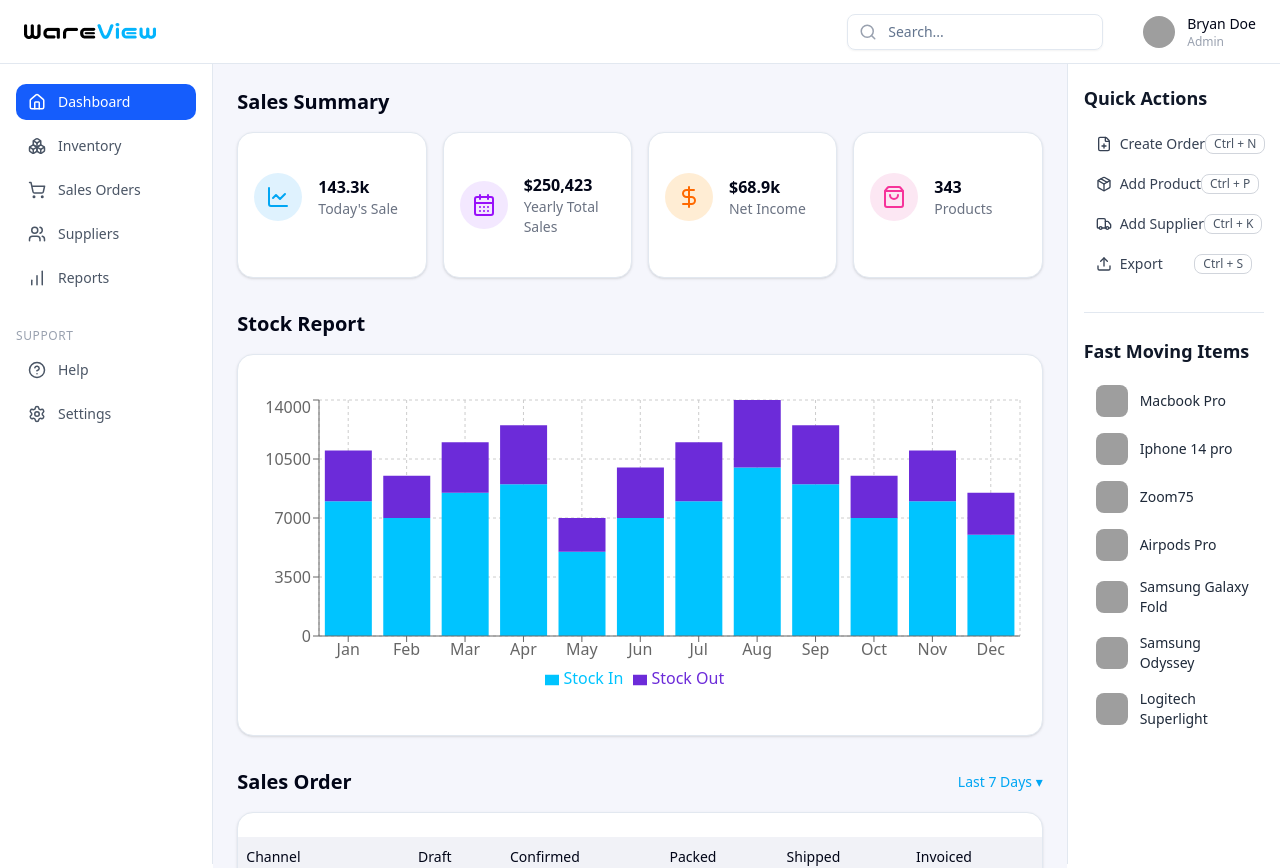
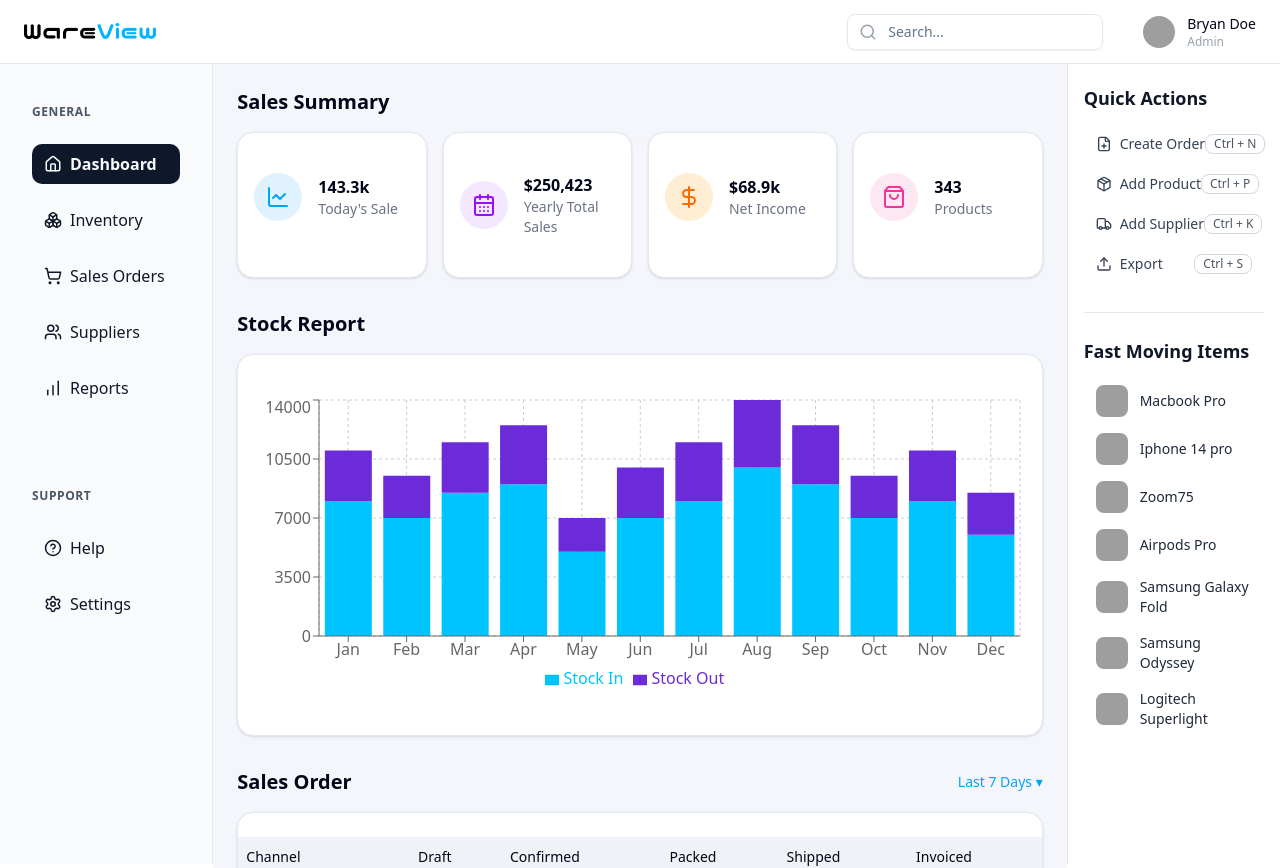
Before and after one commit to Elmasry2020187/inventory, a React (Vite) app: page / in a window 1280 px wide. Shown: the top 868 px of the page. Built offline with nearby package versions, Linux system fonts and the light colour scheme; grey boxes are pictures that could not be loaded.

Commit message:
feat: add sidebar component

```diff
--- a/src/components/layout/Sidebar.jsx
+++ b/src/components/layout/Sidebar.jsx
@@ -1,8 +1,19 @@
+import {
+  BarChart,
+  Boxes,
+  HelpCircle,
+  Home,
+  Settings,
+  ShoppingCart,
+  Users,
+} from "lucide-react";
 import { NavLink } from "react-router";
-import { Home, Boxes, Users, ShoppingCart, BarChart, HelpCircle, Settings } from "lucide-react";
 
-export default function Sidebar() {
-  const links = [
+// =====================
+// LINKS DATA
+// =====================
+
+const generalLinks = [
   { to: "/", label: "Dashboard", icon: <Home size={18} /> },
   { to: "/inventory", label: "Inventory", icon: <Boxes size={18} /> },
   { to: "/sales-orders", label: "Sales Orders", icon: <ShoppingCart size={18} /> },
@@ -15,42 +26,69 @@ export default function Sidebar() {
   { to: "/settings", label: "Settings", icon: <Settings size={18} /> },
 ];
 
+
+// =====================
+// REUSABLE LINK COMPONENT
+// =====================
+
+function SidebarLink({ to, label, icon }) {
   return (
-    <aside className="pt-5  bg-white border-r flex flex-col h-screen">
+    <NavLink
+      key={to}
+      to={to}
+      className={({ isActive }) =>
+        `flex items-center gap-2 px-3 py-2
+        ${
+          isActive
+            ? "bg-primary text-primary-foreground font-bold rounded-lg"
+            : "text-gray-900 hover:bg-hover"
+        }`
+      }
+      onClick={() => window.scrollTo(0, 0)}
+    >
+      {icon}
+      {label}
+    </NavLink>
+  );
+}
 
-      <nav className="flex-1 px-4 space-y-2">
+
+// =====================
+// SECTION COMPONENT
+// =====================
+
+function NavSection({ title, links }) {
+  return (
+    <nav className="flex-1 px-4 space-y-4">
+      <h4 className="text-xs text-gray-600 font-bold uppercase tracking-wider font-opensans py-2">
+        {title}
+      </h4>
+
       {links.map((link) => (
-          <NavLink
+        <SidebarLink
           key={link.to}
           to={link.to}
-            className={({ isActive }) =>
-              `flex items-center gap-3 px-3 py-2 rounded-lg text-sm font-medium
-              ${isActive ? "bg-blue-600 text-white" : "text-gray-600 hover:bg-gray-100"}`
-            }onClick={() => window.scrollTo(0, 0)}
-          >
-            {link.icon}
-            {link.label}
-          </NavLink>
-        ))}
-
-        <div className="pt-6 text-xs text-gray-400 uppercase tracking-wider">
-          Support
-        </div>
-
-        {supportLinks.map((link) => (
-          <NavLink
-            key={link.to}
-            to={link.to}
-            className={({ isActive }) =>
-              `flex items-center gap-3 px-3 py-2 rounded-lg text-sm font-medium
-              ${isActive ? "bg-blue-600 text-white" : "text-gray-600 hover:bg-gray-100"}`
-            }
-          >
-            {link.icon}
-            {link.label}
-          </NavLink>
+          label={link.label}
+          icon={link.icon}
+        />
       ))}
     </nav>
+  );
+}
+
+
+// =====================
+// MAIN SIDEBAR
+// =====================
+
+export default function Sidebar() {
+  return (
+    <aside className="pt-8 px-4 bg-sidebar border-r flex flex-col h-screen">
+
+      <NavSection title="GENERAL" links={generalLinks} />
+
+      <NavSection title="SUPPORT" links={supportLinks} />
+
     </aside>
   );
 }
--- a/src/index.css
+++ b/src/index.css
@@ -25,6 +25,7 @@
   --color-destructive: var(--destructive);
   --color-border: var(--border);
   --color-input: var(--input);
+  --color-hover: var(--hover);
   --color-ring: var(--ring);
   --color-chart-1: var(--chart-1);
   --color-chart-2: var(--chart-2);
@@ -60,6 +61,7 @@
   --destructive: oklch(0.577 0.245 27.325);
   --border: oklch(0.929 0.013 255.508);
   --input: oklch(0.929 0.013 255.508);
+  --hover: oklch(96.7% 0.003 264.542);
   --ring: oklch(0.704 0.04 256.788);
   --chart-1: oklch(0.646 0.222 41.116);
   --chart-2: oklch(0.6 0.118 184.704);
```
Lines whose indentation alone changed are shown as unchanged.
